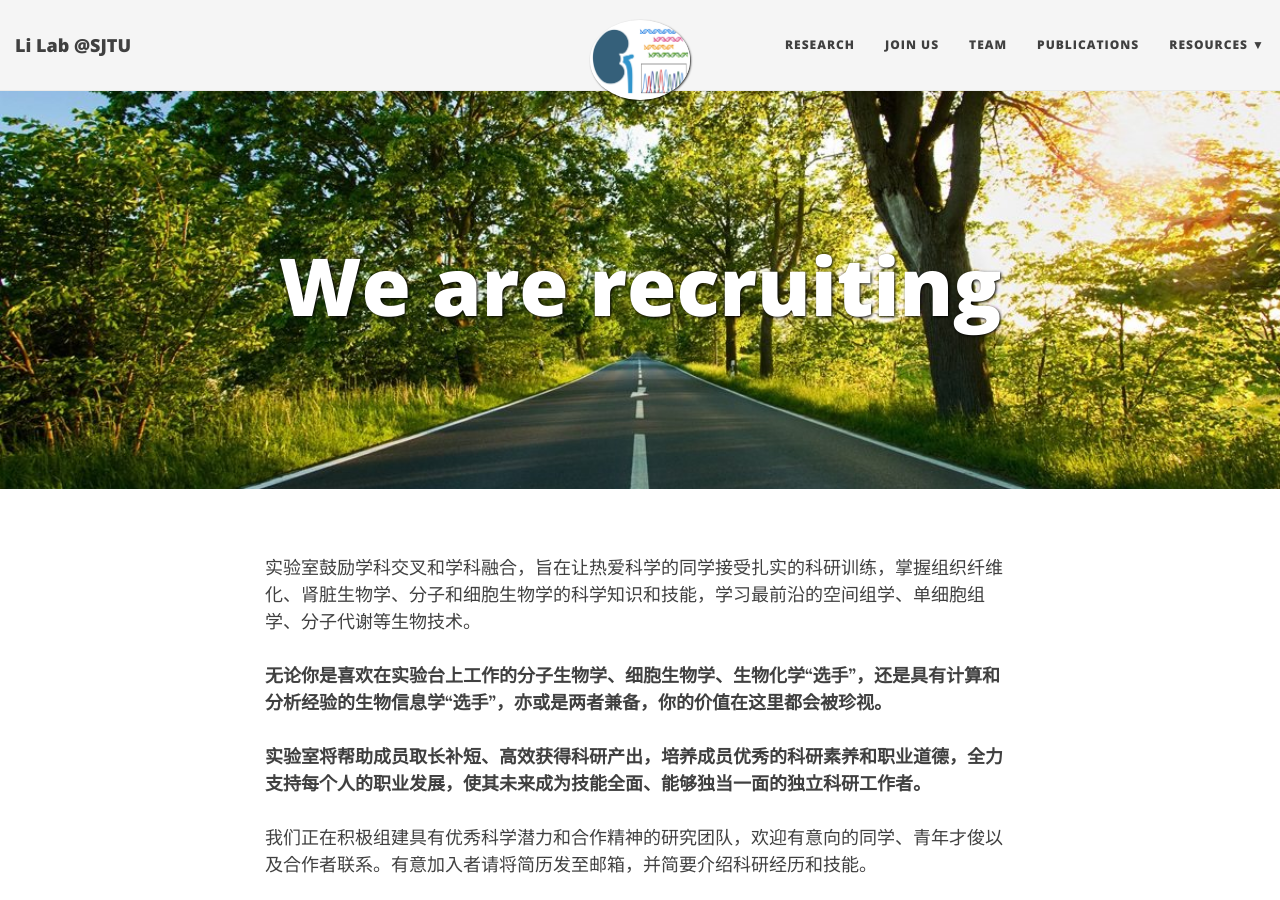
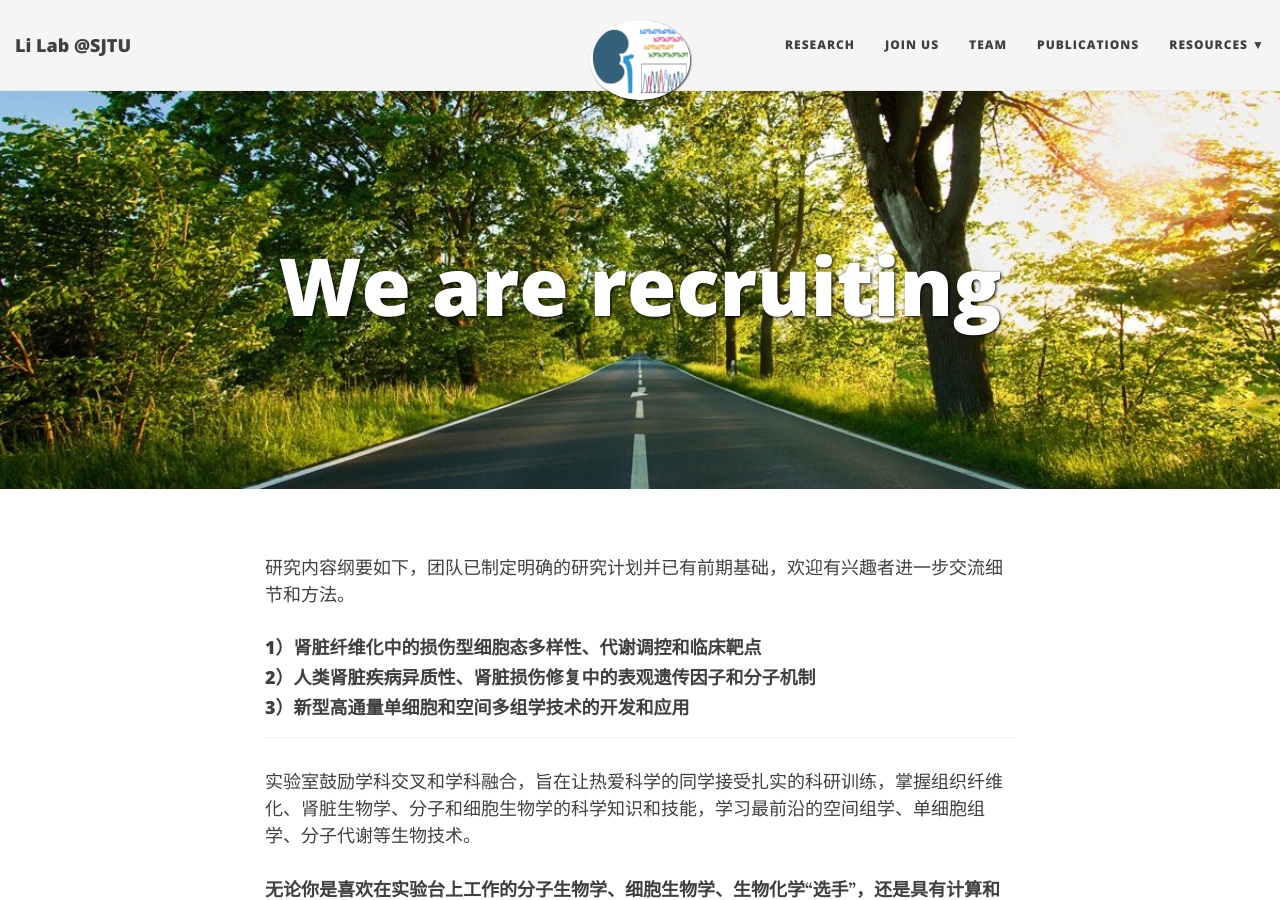
Before and after one commit to TheLiLab/thelilab.github.io, a Jekyll site: the page built from joinus.md, in a window 1280 px wide and 900 px high. Built offline with Jekyll 4.4.1, drawn with Linux system fonts in a browser that asks for light colours; nearby versions of some CDN libraries.

Commit message:
Update joinus.md

```diff
--- a/joinus.md
+++ b/joinus.md
@@ -7,14 +7,25 @@ bigimg:
 
 ---
 
+研究内容纲要如下，团队已制定明确的研究计划并已有前期基础，欢迎有兴趣者进一步交流细节和方法。<br>
+
+#### 1）肾脏纤维化中的损伤型细胞态多样性、代谢调控和临床靶点<br>
+
+#### 2）人类肾脏疾病异质性、肾脏损伤修复中的表观遗传因子和分子机制<br>
+
+#### 3）新型高通量单细胞和空间多组学技术的开发和应用<br>
+
+<hr>
 
 实验室鼓励学科交叉和学科融合，旨在让热爱科学的同学接受扎实的科研训练，掌握组织纤维化、肾脏生物学、分子和细胞生物学的科学知识和技能，学习最前沿的空间组学、单细胞组学、分子代谢等生物技术。<br><br>
 **无论你是喜欢在实验台上工作的分子生物学、细胞生物学、生物化学“选手”，还是具有计算和分析经验的生物信息学“选手”，亦或是两者兼备，你的价值在这里都会被珍视。<br><br>
 实验室将帮助成员取长补短、高效获得科研产出，培养成员优秀的科研素养和职业道德，全力支持每个人的职业发展，使其未来成为技能全面、能够独当一面的独立科研工作者。<br><br>**
 我们正在积极组建具有优秀科学潜力和合作精神的研究团队，欢迎有意向的同学、青年才俊以及合作者联系。有意加入者请将简历发至邮箱，并简要介绍科研经历和技能。<br><br>
 **“莫愁前路无知己，天下谁人不识君。”**
+<br>
+<hr>
 
-<hr>
+
 # About PI:<br>
 
 Dr. Li obtained B.S. in biological sciences from Shanghai Jiao Tong University (Zhiyuan Honors Program) and Ph.D. in molecular genetics and genomics from Washington University in St. Louis. He received postdoctoral training at Yale University Department of Bioengineering.<br>
```
